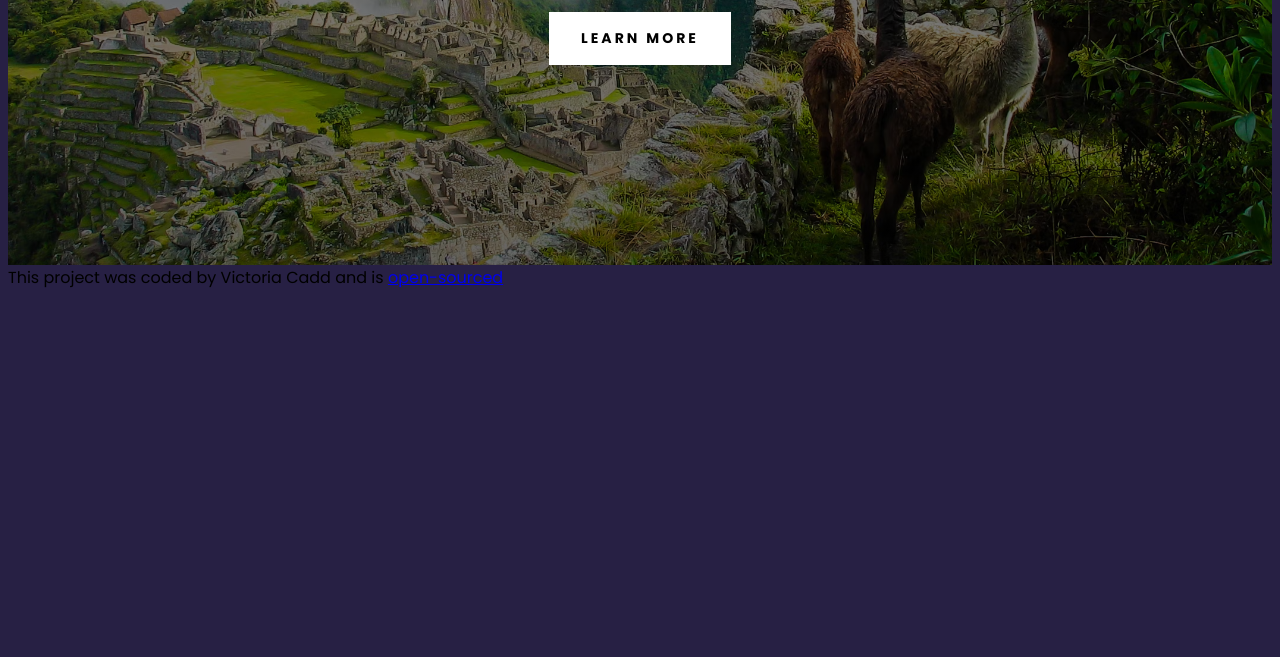
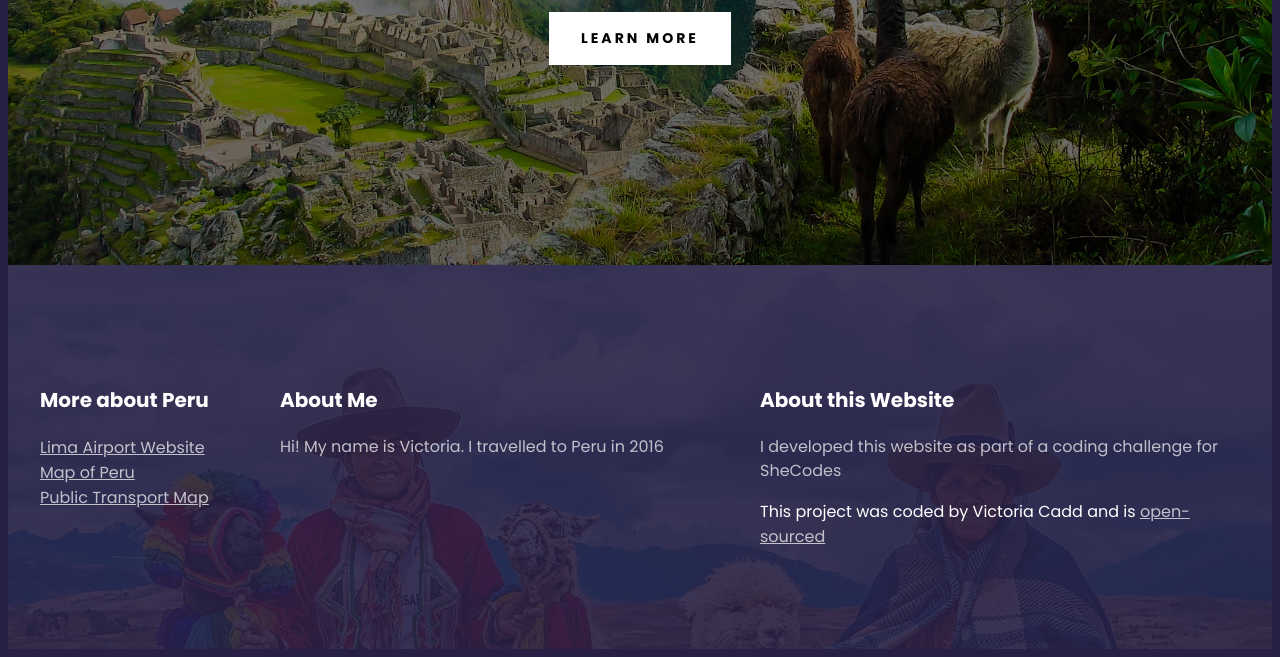
Before and after one commit to vjc1988/peru-project, a plain HTML site: page index.html in a window 1280 px wide. Shown: the part 480-1137 px from the top of the page. Before the commit the page ends 800 px from the top, so only its background shows below. Drawn offline with Linux system fonts and the light colour scheme.

Commit message:
Created the footer

```diff
--- a/index.html
+++ b/index.html
@@ -20,12 +20,48 @@
         <h2>Peru! The Land of the Incas</h2>
         <a href="#">Learn More</a>
       </header>
-      <footer>
-        This project was coded by Victoria Cadd and is
-        <a href="https://github.com/vjc1988/peru-project" target="_blank"
-          >open-sourced</a
-        >
-      </footer>
     </div>
+    <footer>
+      <section class="grid">
+        <div>
+          <h3>More about Peru</h3>
+          <ul>
+            <li>
+              <a href="https://www.lima-airport.com/en" target="_blank"
+                >Lima Airport Website</a
+              >
+            </li>
+            <li>
+              <a
+                href="https://projectperu.org.uk/about-peru/maps-of-peru/"
+                target="_blank"
+                >Map of Peru</a
+              >
+            </li>
+            <li>
+              <a
+                href="https://moovitapp.com/index/en/public_transit-Lima-1102"
+                target="_blank"
+                >Public Transport Map</a
+              >
+            </li>
+          </ul>
+        </div>
+        <div>
+          <h3>About Me</h3>
+          <p>Hi! My name is Victoria. I travelled to Peru in 2016</p>
+        </div>
+        <div>
+          <h3>About this Website</h3>
+          <p>
+            I developed this website as part of a coding challenge for SheCodes
+          </p>
+          This project was coded by Victoria Cadd and is
+          <a href="https://github.com/vjc1988/peru-project" target="_blank"
+            >open-sourced</a
+          >
+        </div>
+      </section>
+    </footer>
   </body>
 </html>
--- a/src/styles.css
+++ b/src/styles.css
@@ -49,9 +49,60 @@ header a {
   display: inline-block;
 }
 
+footer {
+  color: white;
+  background-image: linear-gradient(
+      rgba(39, 32, 68, 0.9),
+      rgba(39, 32, 68, 0.9)
+    ),
+    url("../images/quecha-women.webp");
+  background-size: cover;
+  background-repeat: no-repeat;
+  padding: 100px 0;
+}
+
+section {
+  max-width: 1200px;
+  margin: 0 auto;
+}
+
+footer h3 {
+  font-size: 20px;
+  font-weight: 700;
+  line-height: 30px;
+}
+
+footer ul {
+  padding: 0;
+}
+
+footer li {
+  list-style: none;
+  margin: 0;
+  padding: 0;
+}
+
+footer a {
+  color: white;
+  opacity: 0.7;
+}
+
+footer p {
+  font-size: 16px;
+  font-weight: 400;
+  line-height: 24px;
+  opacity: 0.7;
+  margin-right: 20px;
+}
+
 .container {
   max-width: 1400px;
   margin: 0 auto;
+}
+
+.grid {
+  display: grid;
+  grid-template-columns: 1fr 2fr 2fr;
 }
 
 @media (max-width: 1200px) {
```
